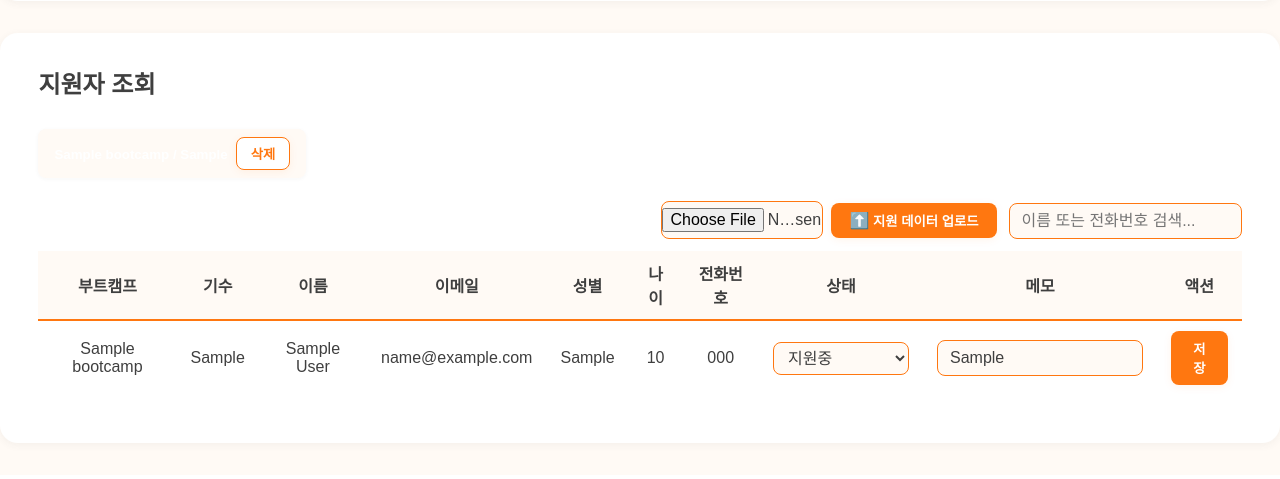
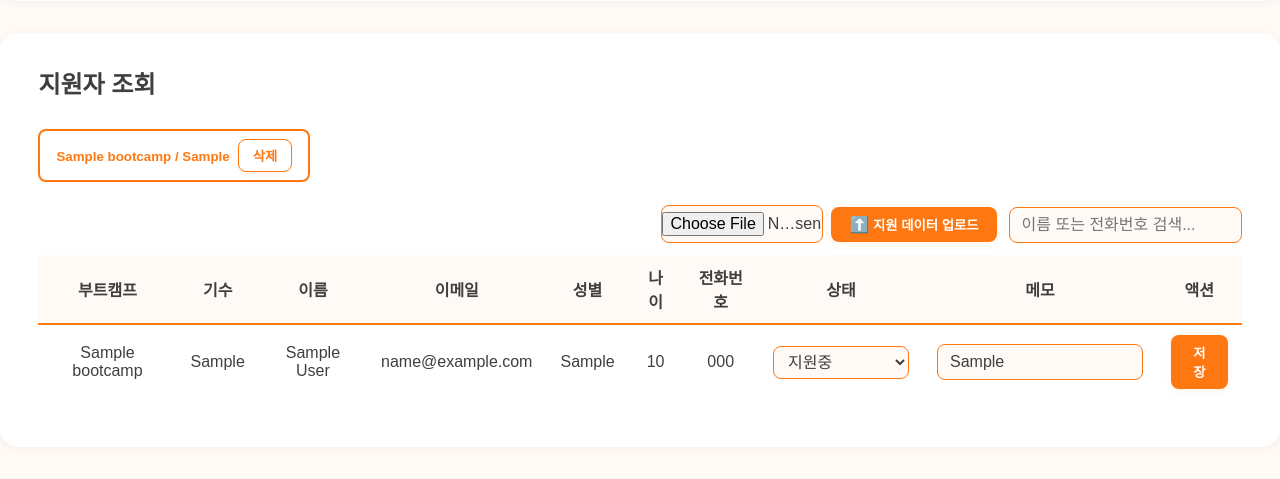
Before and after one commit to Choigapju/BootApplication, a Flask app: page / in a window 1280 px wide. Shown: the part 703-1182 px from the top of the page. Before the commit the page ends 1152 px from the top, so only its background shows below. Run offline with Flask 3, Linux system fonts and the light colour scheme; tables that the repository leaves empty hold one stand-in row (values such as "Sample post"); some web fonts are replaced.

Commit message:
mirvas 1

```diff
--- a/templates/index.html
+++ b/templates/index.html
@@ -99,10 +99,18 @@
             display: inline-block;
             margin: 5px 10px 5px 0;
             padding: 8px 16px;
-            background: var(--main-bg);
+            background: #fff;
             border-radius: 8px;
             box-shadow: 0 1px 4px rgba(63,63,63,0.04);
-            font-weight: 600;
+            font-weight: 700;
+            color: #FF7710;
+            border: 2px solid #FF7710;
+            cursor: pointer;
+            transition: background 0.18s, color 0.18s;
+        }
+        .bootcamp-item:hover, .bootcamp-item.active {
+            background: #FF7710;
+            color: #fff;
         }
         .table-wrap {
             overflow-x: auto;
@@ -387,6 +395,7 @@
         const generation = window.selectedGeneration || '';
         const res = await fetch(`/stats_by_status?bootcamp=${encodeURIComponent(bootcamp)}&generation=${encodeURIComponent(generation)}`);
         const data = await res.json();
+        console.log('통계 데이터:', data);
 
         // 표
         const tbody = document.querySelector('#statusTable tbody');
```
